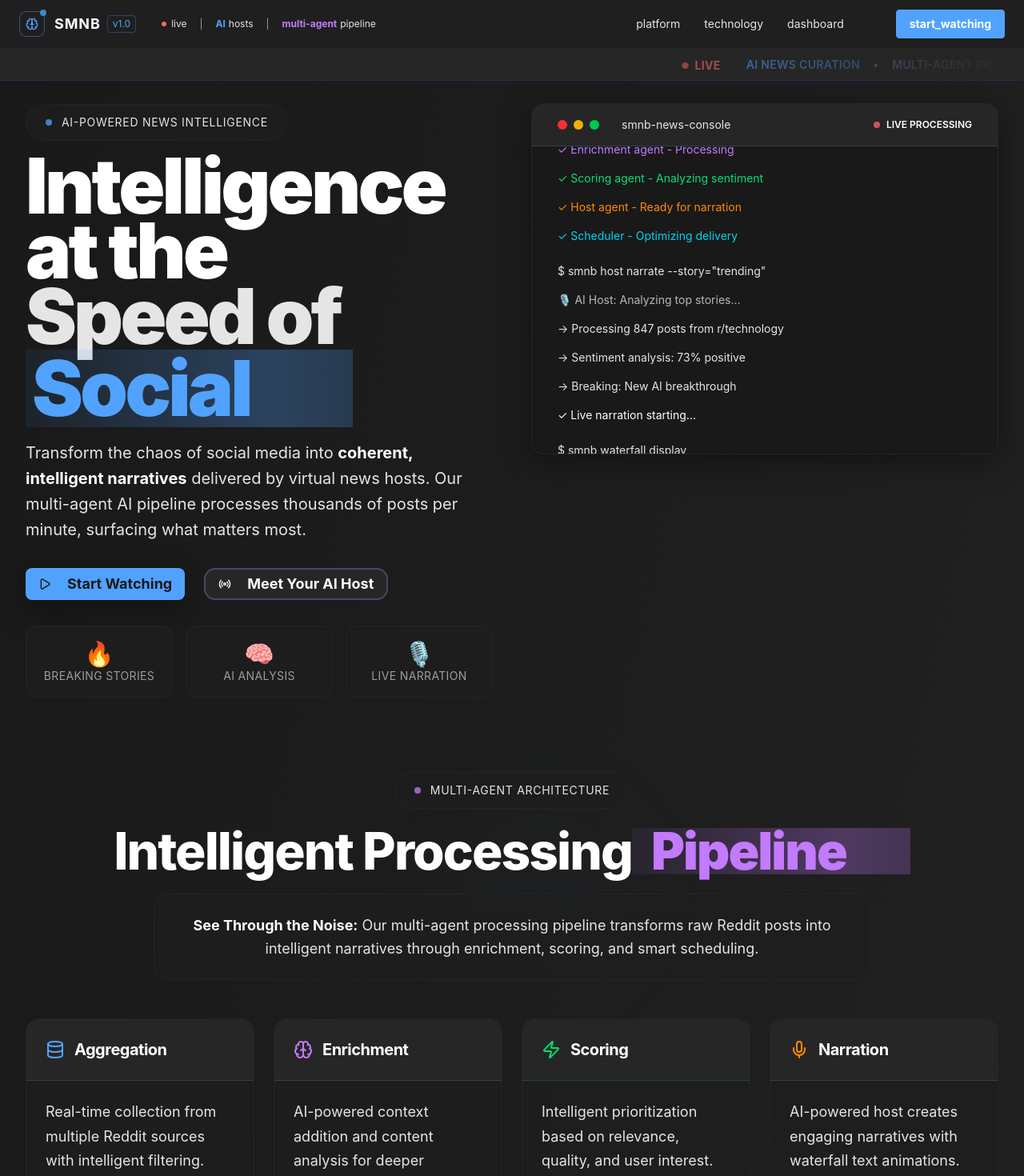
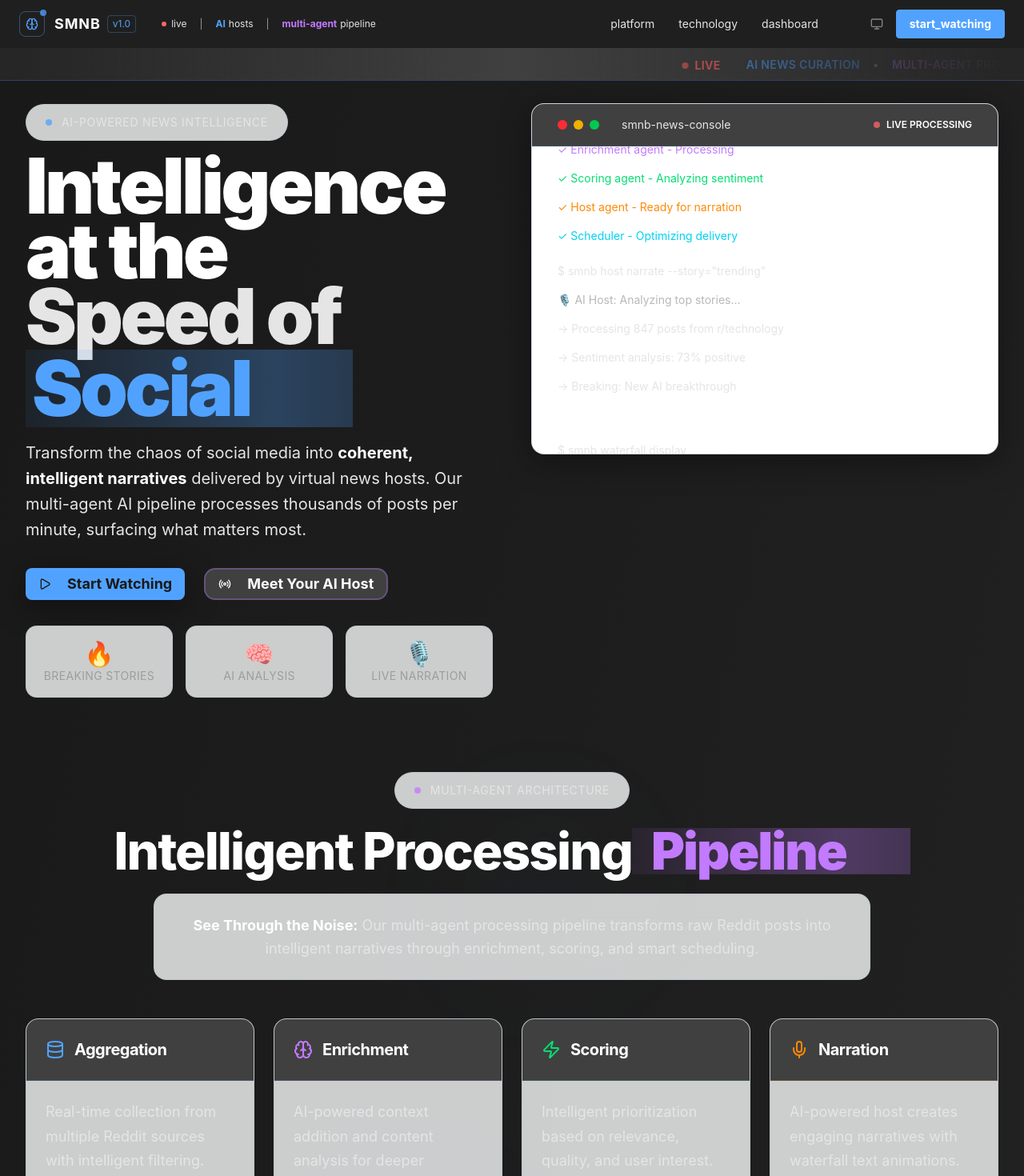
Before and after one commit to acdc-digital/SMNB, a Next.js app in the folder smnb/: page / in a window 1280 px wide. Shown: the top 1470 px of the page at 80% size. Built offline with nearby package versions, Linux system fonts and the light colour scheme; no server answers.

Commit message:
Fix primary hardcoded dark colors for light mode compatibility
Co-authored-by: acdc-digital <127530566+acdc-digital@users.noreply.github.com>

```diff
--- a/smnb/app/dashboard/layout.tsx
+++ b/smnb/app/dashboard/layout.tsx
@@ -18,7 +18,7 @@ export default function DashboardLayout({ children }: DashboardLayoutProps) {
   return (
     <div className="flex flex-col h-screen font-sf text-xs overflow-hidden">
       {/* Top thin border / bar */}
-      <div className="w-full h-10 flex items-center gap-3 px-3 text-foreground/60 border-b border-black/10 dark:border-white/10 bg-[#181818]">
+      <div className="w-full h-10 flex items-center gap-3 px-3 text-foreground/60 border-b border-black/10 dark:border-white/10 bg-secondary dark:bg-[#181818]">
         <Fingerprint className="h-5.25 w-5.25 text-[#858585] border-1 border-[#858585] rounded-xs p-0.5" />
         <span className="text-[#858585] font-light text-base font-sans">SMNB Terminal</span>
         <div className="w-2 h-2 rounded-full bg-green-600"></div>
@@ -39,7 +39,7 @@ export default function DashboardLayout({ children }: DashboardLayoutProps) {
       </div>
 
       {/* Footer */}
-      <footer className="h-[26px] shrink-0 flex items-center justify-between px-4 text-xs border-t border-black/10 dark:border-white/10 bg-[#181818]">
+      <footer className="h-[26px] shrink-0 flex items-center justify-between px-4 text-xs border-t border-black/10 dark:border-white/10 bg-secondary dark:bg-[#181818]">
         <div className="flex items-center gap-2 text-foreground/90">
           <span>© built by ACDC.digital</span>
         </div>
--- a/smnb/app/page.tsx
+++ b/smnb/app/page.tsx
@@ -5,6 +5,7 @@
 
 import { Button } from "@/components/ui/button";
 import { Card, CardContent, CardHeader, CardTitle } from "@/components/ui/card";
+import { ThemeToggle } from "@/components/ui/ThemeToggle";
 import {
   Github,
   Zap,
@@ -116,26 +117,38 @@ export default function Home() {
           animation-delay: 4s;
         }
 
-        /* Premium Glass Effects with BMW M-Series Grayscale */
+        /* Premium Glass Effects - Theme Aware */
         .glass-subtle {
           backdrop-filter: blur(20px) saturate(180%);
-          background: rgba(25, 25, 25, 0.95); /* Base Black with transparency */
+          background: rgba(243, 244, 246, 0.8); /* Light mode: gray-100 with transparency */
           border: 1px solid rgba(59, 130, 246, 0.1); /* Electric Blue accent */
+        }
+        .dark .glass-subtle {
+          background: rgba(25, 25, 25, 0.95); /* Dark mode: Base Black with transparency */
         }
         .glass-card {
           backdrop-filter: blur(16px) saturate(160%);
-          background: rgba(31, 31, 31, 0.8); /* Dark Gray with transparency */
+          background: rgba(249, 250, 251, 0.8); /* Light mode: gray-50 with transparency */
           border: 1px solid rgba(59, 130, 246, 0.08); /* Electric Blue accent */
+        }
+        .dark .glass-card {
+          background: rgba(31, 31, 31, 0.8); /* Dark mode: Dark Gray with transparency */
         }
         .glass-accent {
           backdrop-filter: blur(12px) saturate(140%);
-          background: rgba(38, 38, 38, 0.9); /* Medium Dark with transparency */
+          background: rgba(229, 231, 235, 0.9); /* Light mode: gray-200 with transparency */
           border: 1px solid rgba(139, 92, 246, 0.15); /* AI Purple accent */
+        }
+        .dark .glass-accent {
+          background: rgba(38, 38, 38, 0.9); /* Dark mode: Medium Dark with transparency */
         }
         .glass-strong {
           backdrop-filter: blur(24px) saturate(200%);
-          background: rgba(31, 31, 31, 0.9); /* Dark Gray with transparency */
+          background: rgba(243, 244, 246, 0.9); /* Light mode: gray-100 with transparency */
           border: 1px solid rgba(139, 92, 246, 0.1); /* AI Purple accent */
+        }
+        .dark .glass-strong {
+          background: rgba(31, 31, 31, 0.9); /* Dark mode: Dark Gray with transparency */
         }
 
         /* San Francisco Pro Font System */
@@ -211,8 +224,8 @@ export default function Home() {
         .shadow-glow { box-shadow: 0 0 20px rgba(59, 130, 246, 0.15); }
       `}</style>
 
-      {/* Navigation Header - BMW M-Series Dark Gray */}
-      <header className="sticky top-0 z-50 bg-[#1f1f1f] backdrop-blur-xl">
+      {/* Navigation Header - Theme-aware */}
+      <header className="sticky top-0 z-50 bg-secondary dark:bg-[#1f1f1f] backdrop-blur-xl">
         <div className="max-w-7xl mx-auto px-6 py-3">
           <div className="flex justify-between items-center">
 
@@ -252,18 +265,19 @@ export default function Home() {
 
             {/* Navigation */}
             <nav className="hidden md:flex items-center space-x-1">
-              <a href="#platform" className="px-3 py-1.5 text-sm font-mono text-secondary border border-transparent rounded hover:border-blue-400/30 hover:text-primary hover:bg-[#262626]/20 transition-all duration-200">
+              <a href="#platform" className="px-3 py-1.5 text-sm font-mono text-secondary border border-transparent rounded hover:border-blue-400/30 hover:text-primary hover:bg-accent/20 transition-all duration-200">
                 platform
               </a>
-              <a href="#technology" className="px-3 py-1.5 text-sm font-mono text-secondary border border-transparent rounded hover:border-blue-400/30 hover:text-primary hover:bg-[#262626]/20 transition-all duration-200">
+              <a href="#technology" className="px-3 py-1.5 text-sm font-mono text-secondary border border-transparent rounded hover:border-blue-400/30 hover:text-primary hover:bg-accent/20 transition-all duration-200">
                 technology
               </a>
-              <a href="/dashboard" className="px-3 py-1.5 text-sm font-mono text-secondary border border-transparent rounded hover:border-blue-400/30 hover:text-primary hover:bg-[#262626]/20 transition-all duration-200">
+              <a href="/dashboard" className="px-3 py-1.5 text-sm font-mono text-secondary border border-transparent rounded hover:border-blue-400/30 hover:text-primary hover:bg-accent/20 transition-all duration-200">
                 dashboard
               </a>
 
               {/* Actions */}
               <div className="flex items-center space-x-2 ml-6 pl-6">
+                <ThemeToggle />
                 <Button className="px-4 py-1.5 text-sm font-mono font-bold bg-blue-400 border border-blue-400 text-white rounded hover:bg-blue-500 hover:border-blue-500 transition-all duration-200">
                   start_watching
                 </Button>
@@ -272,7 +286,7 @@ export default function Home() {
 
             {/* Mobile Menu */}
             <div className="md:hidden">
-              <Button variant="ghost" size="sm" className="p-2 text-secondary border border-transparent rounded hover:border-blue-400/30 hover:text-primary hover:bg-[#262626]/20 transition-all duration-200">
+              <Button variant="ghost" size="sm" className="p-2 text-secondary border border-transparent rounded hover:border-blue-400/30 hover:text-primary hover:bg-accent/20 transition-all duration-200">
                 <svg className="w-4 h-4" fill="none" stroke="currentColor" viewBox="0 0 24 24" strokeWidth="1.5">
                   <path strokeLinecap="round" strokeLinejoin="round" d="M3.75 6.75h16.5M3.75 12h16.5m-16.5 5.25h16.5" />
                 </svg>
@@ -281,8 +295,8 @@ export default function Home() {
           </div>
         </div>
 
-        {/* Live Status Ticker - BMW M-Series Medium Dark */}
-        <div className="bg-[#262626] border-b border-blue-800/30 py-2 overflow-hidden relative">
+        {/* Live Status Ticker - Theme-aware */}
+        <div className="bg-accent dark:bg-[#262626] border-b border-blue-800/30 py-2 overflow-hidden relative">
           <div className="absolute inset-0 bg-gradient-to-r from-[#262626] from-2% via-transparent via-50% to-[#262626] to-98% z-10 pointer-events-none"></div>
           <div className="relative z-0">
             <div className="animate-marquee whitespace-nowrap">
@@ -366,7 +380,7 @@ export default function Home() {
                   <Play className="mr-3 w-5 h-5" />
                   Start Watching
                 </Button>
-                <Button variant="outline" size="lg" className="border-2 border-purple-400/30 text-white bg-[#262626] backdrop-blur-sm px-10 py-4 rounded-xl font-bold text-lg hover:border-purple-400 hover:bg-purple-400/10">
+                <Button variant="outline" size="lg" className="border-2 border-purple-400/30 text-white bg-accent dark:bg-[#262626] backdrop-blur-sm px-10 py-4 rounded-xl font-bold text-lg hover:border-purple-400 hover:bg-purple-400/10">
                   <Radio className="mr-3 w-5 h-5" />
                   Meet Your AI Host
                 </Button>
@@ -392,8 +406,8 @@ export default function Home() {
             {/* Interactive Console Demo */}
             <div className="lg:col-span-6 lg:pt-0 lg:mt-0">
               <div className="glass-strong rounded-2xl overflow-hidden shadow-strong animate-float">
-                {/* Terminal Header - BMW M-Series Medium Dark */}
-                <div className="bg-[#262626] border-b border-blue-400/20 px-8 py-4">
+                {/* Terminal Header - Theme-aware */}
+                <div className="bg-accent dark:bg-[#262626] border-b border-blue-400/20 px-8 py-4">
                   <div className="flex items-center justify-between">
                     <div className="flex items-center space-x-3">
                       <div className="flex space-x-2">
@@ -411,7 +425,7 @@ export default function Home() {
                 </div>
 
                 {/* Terminal Content - BMW M-Series Base Black */}
-                <div className="p-8 h-96 overflow-hidden relative font-mono text-sm bg-[#191919]">
+                <div className="p-8 h-96 overflow-hidden relative font-mono text-sm bg-background dark:bg-[#191919]">
                   <div className="animate-code-scroll space-y-4">
                     <div className="text-secondary">$ smnb pipeline status</div>
                     <div className="text-blue-400">✓ Reddit aggregator - Active</div>
@@ -479,8 +493,8 @@ export default function Home() {
           <div className="grid grid-cols-1 lg:grid-cols-4 gap-6 mb-12">
 
             {/* Aggregation */}
-            <Card className="glass-card rounded-2xl overflow-hidden group hover:bg-[#262626]/10 transition-all duration-500 hover-lift">
-              <CardHeader className="bg-[#262626] border-b border-blue-400/20 p-6">
+            <Card className="glass-card rounded-2xl overflow-hidden group hover:bg-accent/10 transition-all duration-500 hover-lift">
+              <CardHeader className="bg-accent dark:bg-[#262626] border-b border-blue-400/20 p-6">
                 <CardTitle className="text-primary font-bold text-xl flex items-center">
                   <Database className="mr-3 w-6 h-6 text-blue-400" />
                   Aggregation
@@ -508,8 +522,8 @@ export default function Home() {
             </Card>
 
             {/* Enrichment */}
-            <Card className="glass-card rounded-2xl overflow-hidden group hover:bg-[#262626]/10 transition-all duration-500 hover-lift">
-              <CardHeader className="bg-[#262626] border-b border-purple-400/20 p-6">
+            <Card className="glass-card rounded-2xl overflow-hidden group hover:bg-accent/10 transition-all duration-500 hover-lift">
+              <CardHeader className="bg-accent dark:bg-[#262626] border-b border-purple-400/20 p-6">
                 <CardTitle className="text-primary font-bold text-xl flex items-center">
                   <Brain className="mr-3 w-6 h-6 text-purple-400" />
                   Enrichment
@@ -537,8 +551,8 @@ export default function Home() {
             </Card>
 
             {/* Scoring */}
-            <Card className="glass-card rounded-2xl overflow-hidden group hover:bg-[#262626]/10 transition-all duration-500 hover-lift">
-              <CardHeader className="bg-[#262626] border-b border-green-400/20 p-6">
+            <Card className="glass-card rounded-2xl overflow-hidden group hover:bg-accent/10 transition-all duration-500 hover-lift">
+              <CardHeader className="bg-accent dark:bg-[#262626] border-b border-green-400/20 p-6">
                 <CardTitle className="text-primary font-bold text-xl flex items-center">
                   <Zap className="mr-3 w-6 h-6 text-green-400" />
                   Scoring
@@ -566,8 +580,8 @@ export default function Home() {
             </Card>
 
             {/* Narration */}
-            <Card className="glass-card rounded-2xl overflow-hidden group hover:bg-[#262626]/10 transition-all duration-500 hover-lift">
-              <CardHeader className="bg-[#262626] border-b border-orange-400/20 p-6">
+            <Card className="glass-card rounded-2xl overflow-hidden group hover:bg-accent/10 transition-all duration-500 hover-lift">
+              <CardHeader className="bg-accent dark:bg-[#262626] border-b border-orange-400/20 p-6">
                 <CardTitle className="text-primary font-bold text-xl flex items-center">
                   <Mic className="mr-3 w-6 h-6 text-orange-400" />
                   Narration
@@ -641,7 +655,7 @@ export default function Home() {
       </section>
 
       {/* AI Host Personalities Section - BMW M-Series Medium Dark */}
-      <section className="py-16 bg-[#262626]/20" id="hosts">
+      <section className="py-16 bg-accent/20 dark:bg-[#262626]/20" id="hosts">
         <div className="max-w-7xl mx-auto px-8">
           <div className="text-center mb-12">
             <div className="inline-flex items-center justify-center glass-card px-6 py-3 rounded-full mb-6">
@@ -970,7 +984,7 @@ export default function Home() {
       </section>
 
       {/* Features Comparison Section - BMW M-Series Medium Dark */}
-      <section className="py-16 bg-[#262626]/20" id="features">
+      <section className="py-16 bg-accent/20 dark:bg-[#262626]/20" id="features">
         <div className="max-w-7xl mx-auto px-8">
           <div className="text-center mb-12">
             <div className="inline-flex items-center justify-center glass-card px-6 py-3 rounded-full mb-6">
--- a/smnb/components/ui/ThemeToggle.tsx
+++ b/smnb/components/ui/ThemeToggle.tsx
@@ -51,20 +51,9 @@ export function ThemeToggle() {
     }
   }
 
-  const getTooltip = () => {
-    if (theme === "light") {
-      return "Switch to dark mode"
-    } else if (theme === "dark") {
-      return "Switch to system theme"
-    } else {
-      return "Switch to light mode"
-    }
-  }
-
   return (
     <button
       onClick={handleClick}
-      title={getTooltip()}
       className="h-6 w-6 p-0 text-[#858585] hover:text-white focus:outline-none bg-transparent hover:bg-transparent focus:bg-transparent active:bg-transparent transition-colors duration-150"
     >
       <span className="sr-only">Toggle theme</span>
```
